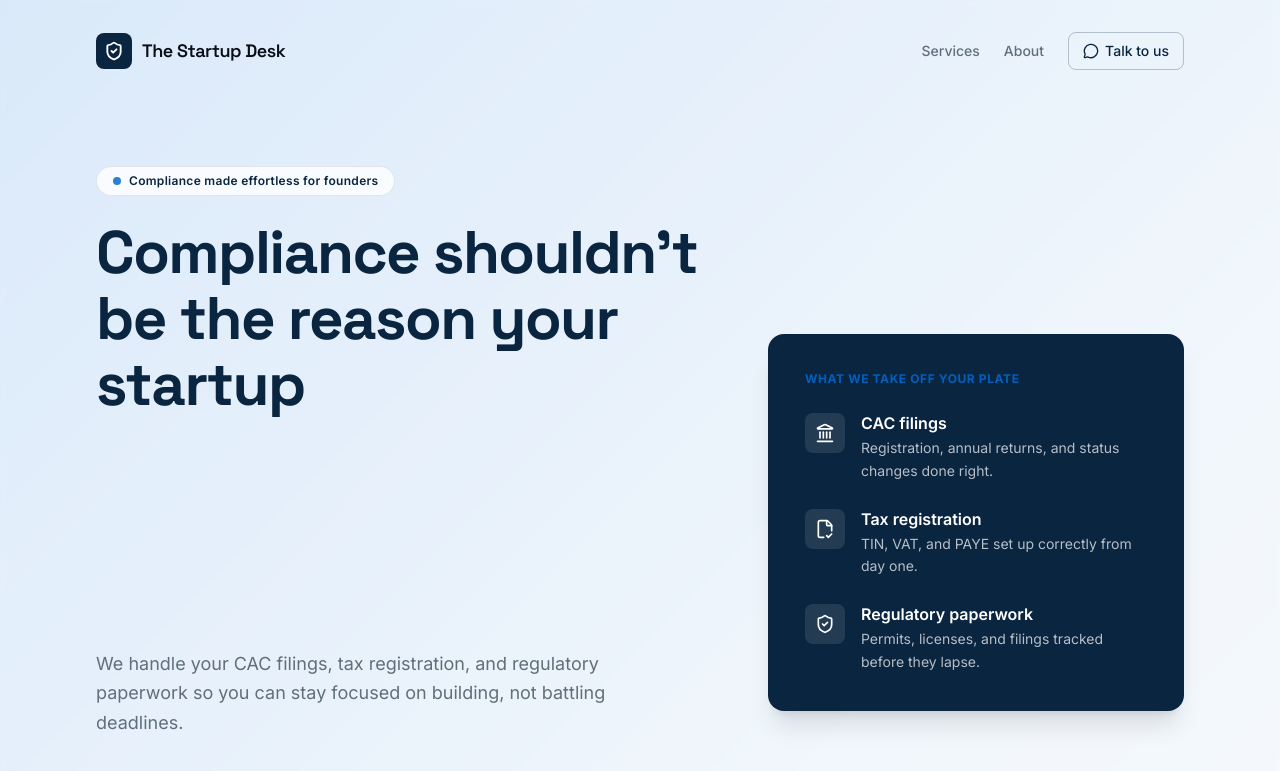
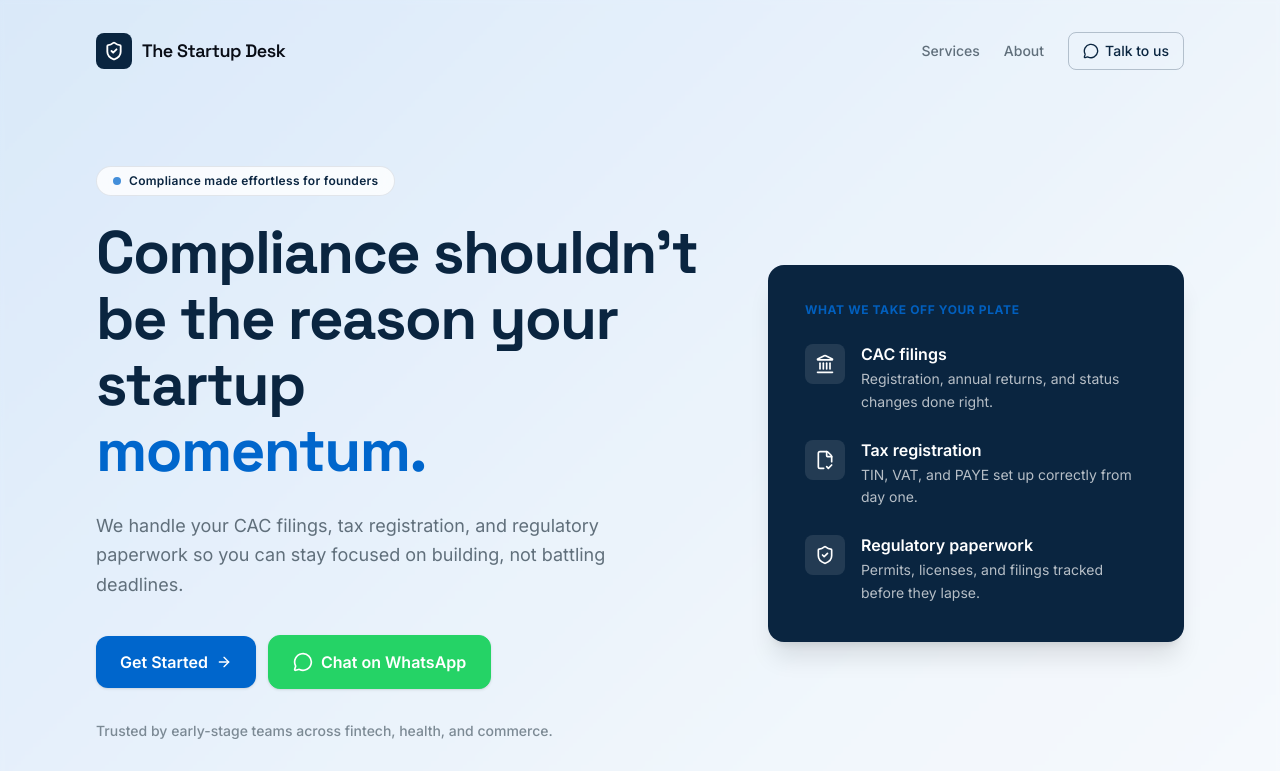
Before and after one commit to Tosin2513/The-Start-up-Desk-, a Next.js app: page / in a window 1280 px wide. Shown: the top 771 px of the page. Built offline with nearby package versions, Linux system fonts and the light colour scheme.

Commit message:
Fix: Restore word slider, improve silk background, add page animations

```diff
--- a/app/globals.css
+++ b/app/globals.css
@@ -39,7 +39,7 @@
   }
 }
 
-/* --- Silk Movement Background (Smooth, Flowing Animation) --- */
+/* --- Silk Movement Background (Smooth, Flowing) --- */
 @keyframes silk-movement {
   0% {
     background-position: 0% 50%;
@@ -53,7 +53,6 @@
 }
 
 .animate-silk {
-  /* Smooth, silky gradient that flows and moves */
   background: linear-gradient(
     135deg,
     #ffffff 0%,
@@ -63,7 +62,7 @@
     #ffffff 100%
   );
   background-size: 300% 300%;
-  animation: silk-movement 12s ease infinite;
+  animation: silk-movement 15s ease infinite;
 }
 
 /* Base fade animations */
@@ -90,11 +89,11 @@
     opacity: 1;
   }
   30%, 55% {
-    transform: translateY(-100%);
+    transform: translateY(-33.33%);
     opacity: 1;
   }
   60%, 85% {
-    transform: translateY(-200%);
+    transform: translateY(-66.66%);
     opacity: 1;
   }
   90%, 100% {
@@ -106,6 +105,7 @@
 .animate-word-slide {
   display: inline-flex;
   flex-direction: column;
+  height: 1.15em;
   overflow: hidden;
   vertical-align: top;
 }
@@ -114,21 +114,42 @@
   animation: word-change 7.5s cubic-bezier(0.76, 0, 0.24, 1) infinite;
 }
 
-.word-slider span {
-  display: block;
-  height: 1.15em;
-  line-height: 1.15;
+/* Page transition animations */
+@keyframes page-fade-in {
+  from {
+    opacity: 0;
+  }
+  to {
+    opacity: 1;
+  }
+}
+
+@keyframes page-slide-in {
+  from {
+    opacity: 0;
+    transform: translateY(10px);
+  }
+  to {
+    opacity: 1;
+    transform: translateY(0);
+  }
+}
+
+.animate-page-in {
+  animation: page-fade-in 0.5s ease-out;
+}
+
+.animate-page-slide {
+  animation: page-slide-in 0.6s cubic-bezier(0.22, 1, 0.36, 1);
 }
 
 @media (prefers-reduced-motion: reduce) {
-  .animate-fade-in-up, .word-slider, .animate-silk {
+  .animate-fade-in-up, .word-slider, .animate-silk, .animate-page-in, .animate-page-slide {
     animation: none;
     opacity: 1;
   }
   .animate-word-slide {
+    height: auto;
     overflow: visible;
   }
-  .word-slider {
-    display: contents;
-  }
 }
```
